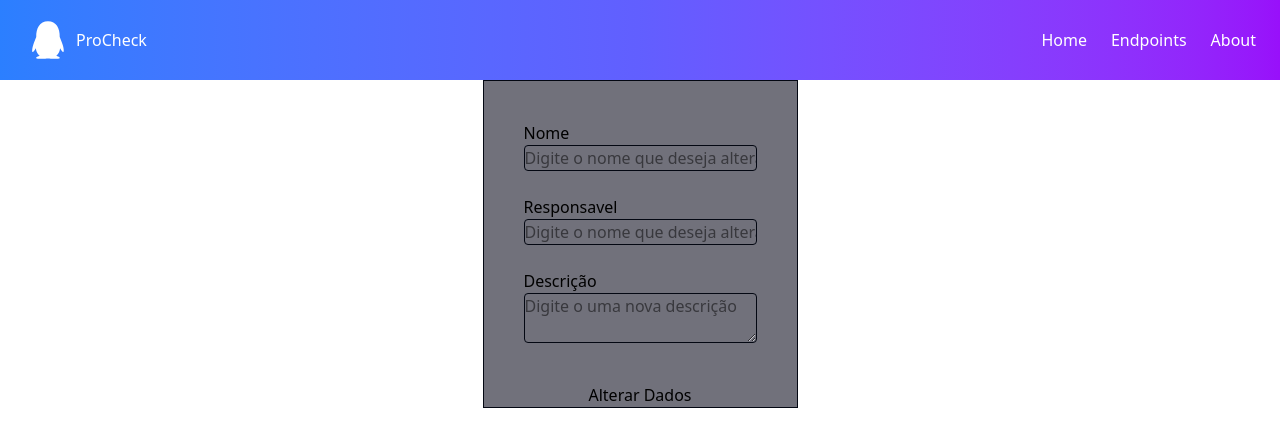
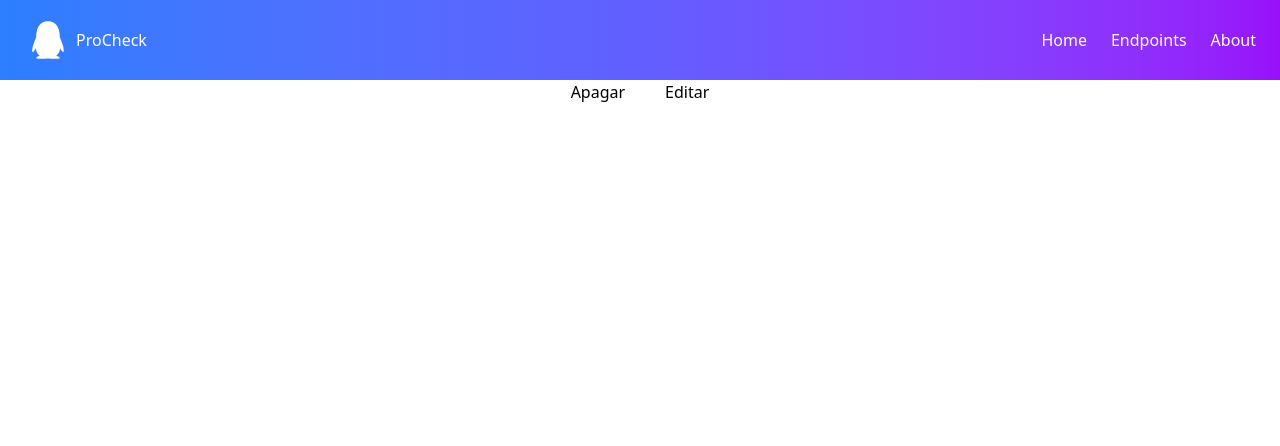
Before and after one commit to gabrielamara98/front-case, a React (Vite) app: page / in a window 1280 px wide. Shown: the top 446 px of the page. Built offline with nearby package versions, Linux system fonts and the light colour scheme.

Commit message:
Funcionalidades Modal + Estilo Modal

```diff
--- a/src/components/Card/Card.jsx
+++ b/src/components/Card/Card.jsx
@@ -1,9 +1,11 @@
-import { useEffect, useState } from "react"
+import { Children, useEffect, useState } from "react"
 import { Link } from "react-router-dom"
 import Editar from "../Editar/Editar"
+import Modal from "../Modal/Modal"
 
 const Card = () =>{
     // const [valor,setValor] = useState([])
+    const [modalStatus, setModalStatus] = useState(false)
 
     // useEffect(()=>{
     //     fetch("http://localhost:5134/api/Area/get-all")
@@ -13,7 +15,10 @@ const Card = () =>{
 
     return (
         <>
-        <Editar/>
+        <button>Apagar</button>
+        <button onClick={() => setModalStatus(true)}>Editar</button>
+        <Modal isOpen={modalStatus} onClose={() => setModalStatus(false) } children={<Editar/>}>
+        </Modal>
             {/* {valor.map((item) => {
                 return (
                     <div key={item.id} className="grid grid-rows-2 h-[300px] w-[250px] border border-indigo-600 rounded-md bg-red-50">
--- a/src/components/Editar/Editar.jsx
+++ b/src/components/Editar/Editar.jsx
@@ -4,13 +4,14 @@ import ResponsavelInput from "./ResponsavelInput"
 
 const Editar = () =>{
     return(
-        <div className="flex flex-col justify-center border border-gray-950 max-w-lg bg-zinc-500">
-            <form className="flex flex-col py-10 px-10 gap-6">
+
+        <div className="flex flex-col py-10 px-10 gap-4">
+            <form className="flex flex-col gap-2">
                 <NomeInput/>
                 <ResponsavelInput/>
                 <DescricaoInput/>
             </form>
-            <button>Alterar Dados</button>
+            <button className='bg-blue-500 text-white px-4 py-2 w-fit rounded self-end cursor-pointer'>Altera dados</button>
         </div>
     )
 }
--- /dev/null
+++ b/src/components/Modal/Modal.jsx
@@ -0,0 +1,26 @@
+import { useEffect, useRef } from 'react';
+
+const Modal = ({ isOpen, onClose, children }) => {
+  const dialogRef = useRef(null);
+
+  useEffect(() => {
+    const dialog = dialogRef.current;
+
+    if (isOpen) {
+      dialog.showModal();
+    } else {
+      dialog.close();
+    }
+  }, [isOpen]);
+
+  return (
+    <dialog ref={dialogRef} onCancel={onClose} className="b m-auto w-4xl">
+      {children}
+      <form className="flex flex-col items-center py-4 px-6" method="dialog">
+        <button onClick={onClose} className="bg-blue-500 text-white px-4 py-2 rounded w-fit cursor-pointer">Fechar</button>
+      </form>
+    </dialog>
+  );
+};
+
+export default Modal;
--- a/src/pages/RootLayout.jsx
+++ b/src/pages/RootLayout.jsx
@@ -7,7 +7,7 @@ function RootLayout() {
   return (
     <>
       <Header/>
-      <main className="flex justify-center flex-wrap gap-10 max-w-4xl m-auto">
+      <main className="flex justify-center flex-wrap gap-10 m-auto">
         <Outlet/>
       </main>
     </>
```
